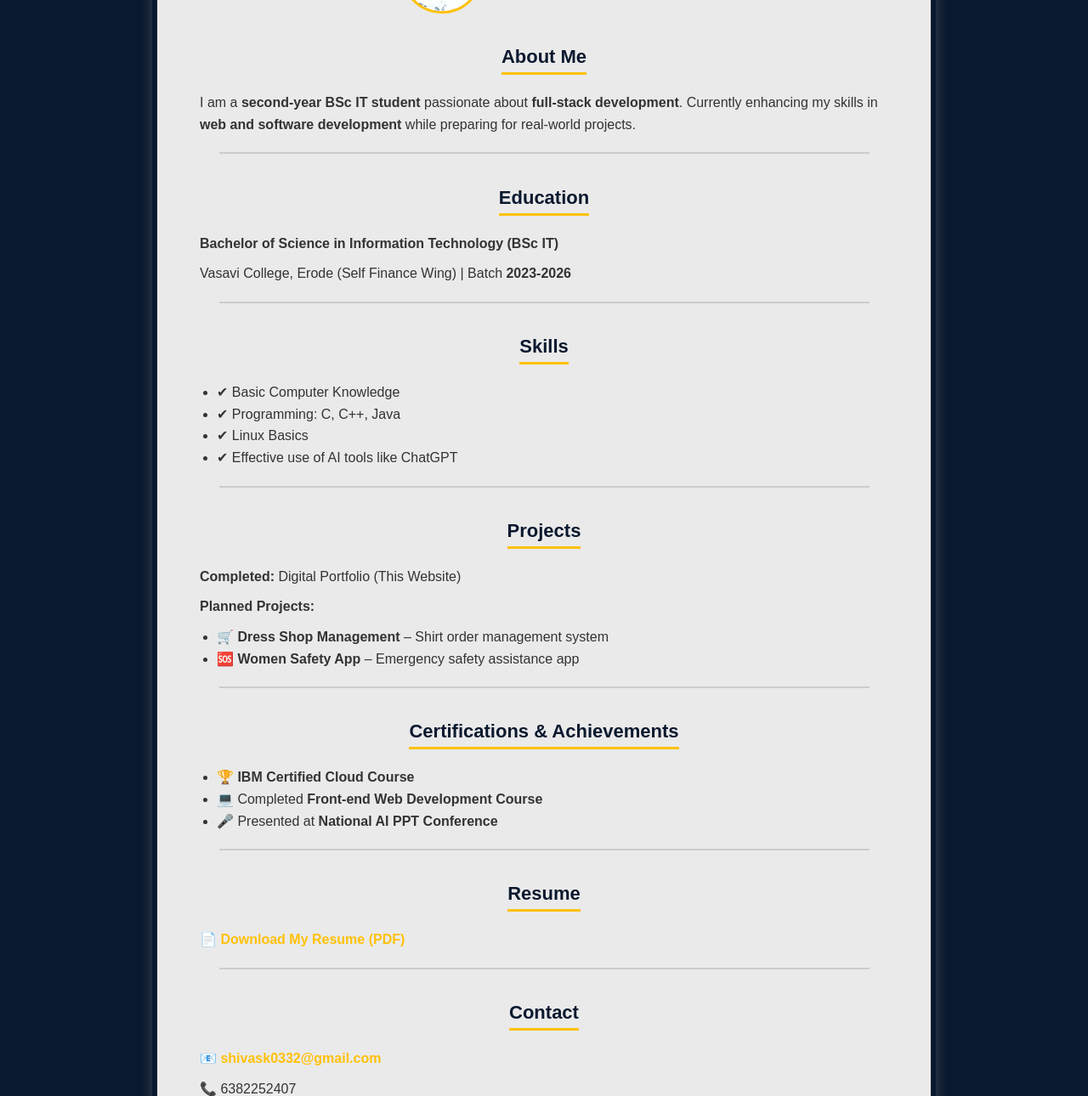
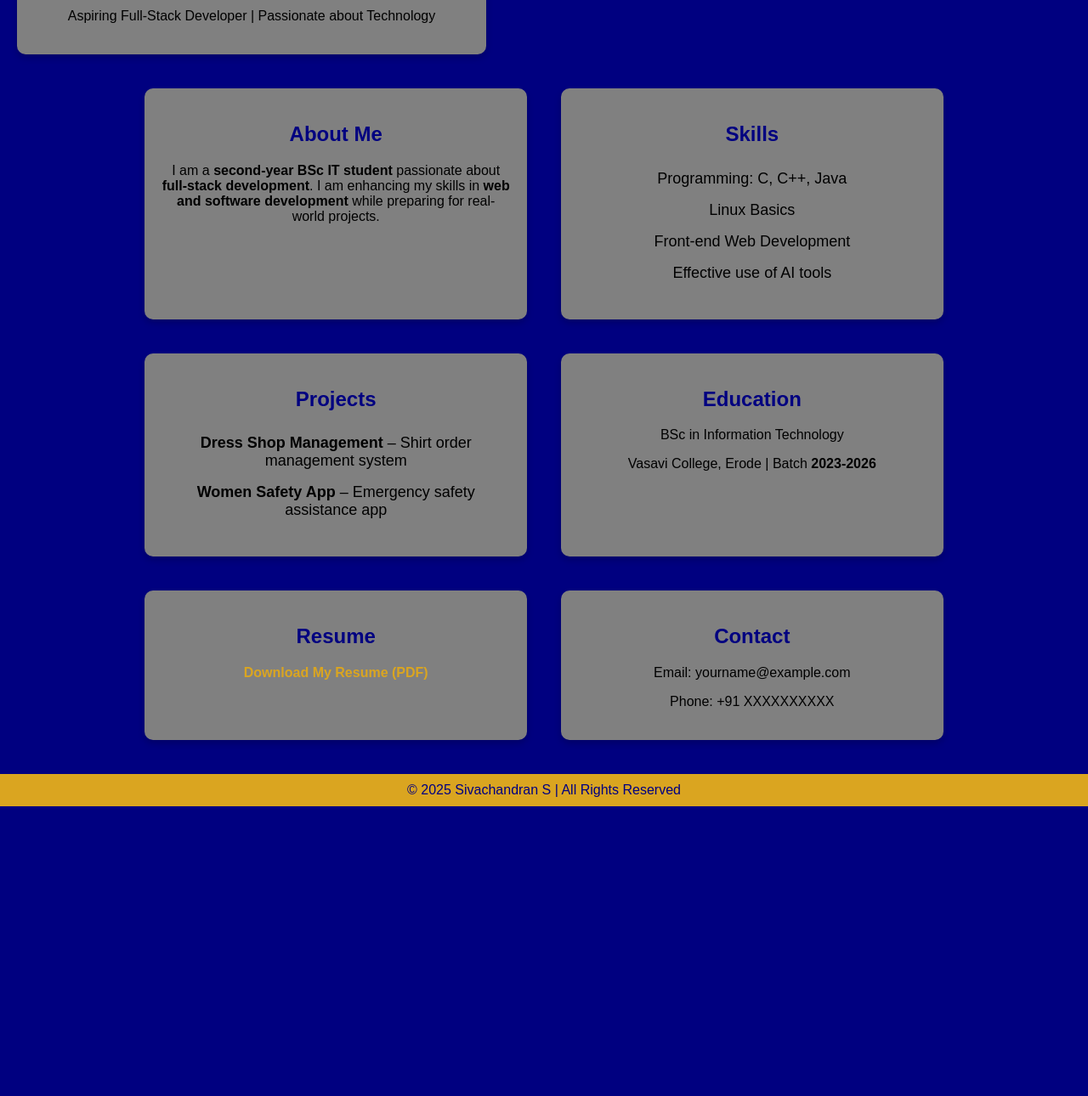
Before and after one commit to sivask407/Digital-portfolio-, a plain HTML site: page index.html in a window 1280 px wide. Shown: the part 208-1498 px from the top of the page at 85% size. After the commit the page ends 1157 px from the top, so only its background shows below. Drawn offline with Linux system fonts and the light colour scheme.

Commit message:
Update index.html

```diff
--- a/index.html
+++ b/index.html
@@ -1,147 +1,144 @@
-<meta name='viewport' content='width=device-width, initial-scale=1'/><!DOCTYPE html>
+<!DOCTYPE html>
 <html lang="en">
 <head>
     <meta charset="UTF-8">
     <meta name="viewport" content="width=device-width, initial-scale=1.0">
-    <title>Sivachandran S - Portfolio</title>
+    <title>My Digital Portfolio</title>
     <style>
-        /* New Professional Styling */
+        /* Global Styles */
         body {
-            font-family: "Poppins", sans-serif;
-            background-color: #0A192F; /* Navy Blue Background */
-            color: #333;
+            font-family: Arial, sans-serif;
+            background-color: navy;
+            color: white;
             margin: 0;
-            padding: 20px;
+            padding: 0;
             text-align: center;
         }
-        .container {
-            max-width: 850px;
-            margin: auto;
-            background: #EAEAEA; /* Soft Grey Box */
-            padding: 30px;
-            border-radius: 12px;
-            border: 6px solid #0A192F; /* Navy Blue Border */
-            box-shadow: 0 5px 15px rgba(255, 255, 255, 0.2); /* Soft White Shadow */
-            position: relative;
-        }
-        .profile-section {
-            display: flex;
-            align-items: center;
-            justify-content: center;
-            padding-bottom: 20px;
-        }
-        img {
-            width: 90px;
-            height: 90px;
-            border-radius: 50%;
-            border: 3px solid #FFC107; /* Golden Accent */
-            margin-right: 15px;
-        }
-        .title-bar {
-            background: linear-gradient(to right, #FFC107, #EAEAEA); /* Golden to Grey Fade */
-            padding: 12px;
-            border-radius: 8px;
+        header {
+            background-color: goldenrod;
+            color: navy;
+            padding: 15px;
             font-size: 24px;
             font-weight: bold;
-            color: #0A192F;
-            margin-bottom: 20px;
         }
-        h1 {
-            color: #FFC107; /* Golden Accent */
-            font-size: 30px;
+        .container {
+            width: 80%;
+            margin: auto;
+            display: flex;
+            flex-wrap: wrap;
+            justify-content: center;
         }
-        h2 {
-            color: #0A192F; /* Dark Navy Blue for Titles */
-            font-size: 22px;
-            border-bottom: 3px solid #FFC107; /* Golden Border */
-            display: inline-block;
-            padding-bottom: 5px;
-            margin-bottom: 10px;
+        section {
+            background-color: grey;
+            color: black;
+            margin: 20px;
+            padding: 20px;
+            border-radius: 10px;
+            width: 80%;
+            box-shadow: 0px 4px 8px rgba(0, 0, 0, 0.2);
         }
-        p, ul {
-            text-align: left;
-            margin: 10px 20px;
-            font-size: 16px;
-            line-height: 1.6;
+        h1, h2 {
+            color: navy;
         }
         ul {
-            padding-left: 20px;
+            list-style-type: none;
+            padding: 0;
         }
-        .line {
-            width: 90%;
-            margin: 20px auto;
-            border-top: 2px solid #CCC;
+        ul li {
+            padding: 8px;
+            font-size: 18px;
         }
         a {
-            color: #FFC107; /* Golden Links */
+            color: goldenrod;
             font-weight: bold;
             text-decoration: none;
         }
         a:hover {
             text-decoration: underline;
-            color: #FFD700; /* Lighter Golden Hover */
+        }
+        footer {
+            background-color: goldenrod;
+            color: navy;
+            padding: 10px;
+            margin-top: 20px;
+            font-size: 16px;
+        }
+        img {
+            width: 150px;
+            height: 150px;
+            border-radius: 50%;
+            border: 4px solid goldenrod;
+            margin-top: 10px;
+        }
+        /* Desktop View */
+        @media (min-width: 768px) {
+            .container {
+                display: flex;
+                flex-direction: row;
+                flex-wrap: wrap;
+            }
+            section {
+                width: 40%;
+            }
         }
     </style>
 </head>
 <body>
 
+    <header>My Digital Portfolio</header>
+
+    <section>
+        <h1>Welcome to My Portfolio</h1>
+        <img src="your-photo.jpg" alt="Your Photo">
+        <p>Aspiring Full-Stack Developer | Passionate about Technology</p>
+    </section>
+
     <div class="container">
-        <div class="title-bar">Welcome to My Portfolio</div>
+        <section>
+            <h2>About Me</h2>
+            <p>I am a <strong>second-year BSc IT student</strong> passionate about <strong>full-stack development</strong>.
+               I am enhancing my skills in <strong>web and software development</strong> while preparing for real-world projects.</p>
+        </section>
 
-        <div class="profile-section">
-            <img src="profile.jpg" alt="Profile Picture">
-            <h1>Sivachandran S</h1>
-        </div>
+        <section>
+            <h2>Skills</h2>
+            <ul>
+                <li>Programming: C, C++, Java</li>
+                <li>Linux Basics</li>
+                <li>Front-end Web Development</li>
+                <li>Effective use of AI tools</li>
+            </ul>
+        </section>
 
-        <h2>About Me</h2>
-        <p>I am a <strong>second-year BSc IT student</strong> passionate about <strong>full-stack development</strong>. Currently enhancing my skills in <strong>web and software development</strong> while preparing for real-world projects.</p>
+        <section>
+            <h2>Projects</h2>
+            <ul>
+                <li><strong>Dress Shop Management</strong> – Shirt order management system</li>
+                <li><strong>Women Safety App</strong> – Emergency safety assistance app</li>
+            </ul>
+        </section>
 
-        <div class="line"></div>
+        <section>
+            <h2>Education</h2>
+            <p>BSc in Information Technology</p>
+            <p>Vasavi College, Erode | Batch <strong>2023-2026</strong></p>
+        </section>
 
-        <h2>Education</h2>
-        <p><strong>Bachelor of Science in Information Technology (BSc IT)</strong></p>
-        <p>Vasavi College, Erode (Self Finance Wing) | Batch <strong>2023-2026</strong></p>
+        <section>
+            <h2>Resume</h2>
+            <a href="#">Download My Resume (PDF)</a>
+        </section>
 
-        <div class="line"></div>
+        <section>
+            <h2>Contact</h2>
+            <p>Email: yourname@example.com</p>
+            <p>Phone: +91 XXXXXXXXXX</p>
+        </section>
+    </div>
 
-        <h2>Skills</h2>
-        <ul>
-            <li>✔ Basic Computer Knowledge</li>
-            <li>✔ Programming: C, C++, Java</li>
-            <li>✔ Linux Basics</li>
-            <li>✔ Effective use of AI tools like ChatGPT</li>
-        </ul>
-
-        <div class="line"></div>
-
-        <h2>Projects</h2>
-        <p><strong>Completed:</strong> Digital Portfolio (This Website)</p>
-        <p><strong>Planned Projects:</strong></p>
-        <ul>
-            <li>🛒 <b>Dress Shop Management</b> – Shirt order management system</li>
-            <li>🆘 <b>Women Safety App</b> – Emergency safety assistance app</li>
-        </ul>
-
-        <div class="line"></div>
-
-        <h2>Certifications & Achievements</h2>
-        <ul>
-            <li>🏆 <strong>IBM Certified Cloud Course</strong></li>
-            <li>💻 Completed <strong>Front-end Web Development Course</strong></li>
-            <li>🎤 Presented at <strong>National AI PPT Conference</strong></li>
-        </ul>
-
-        <div class="line"></div>
-
-        <h2>Resume</h2>
-        <p><a href="resume.pdf" download>📄 Download My Resume (PDF)</a></p>
-
-        <div class="line"></div>
-
-        <h2>Contact</h2>
-        <p>📧 <a href="mailto:shivask0332@gmail.com">shivask0332@gmail.com</a></p>
-        <p>📞 6382252407</p>
-    </div>
+    <footer>
+        &copy; 2025 Sivachandran S | All Rights Reserved
+    </footer>
 
 </body>
 </html>
```
